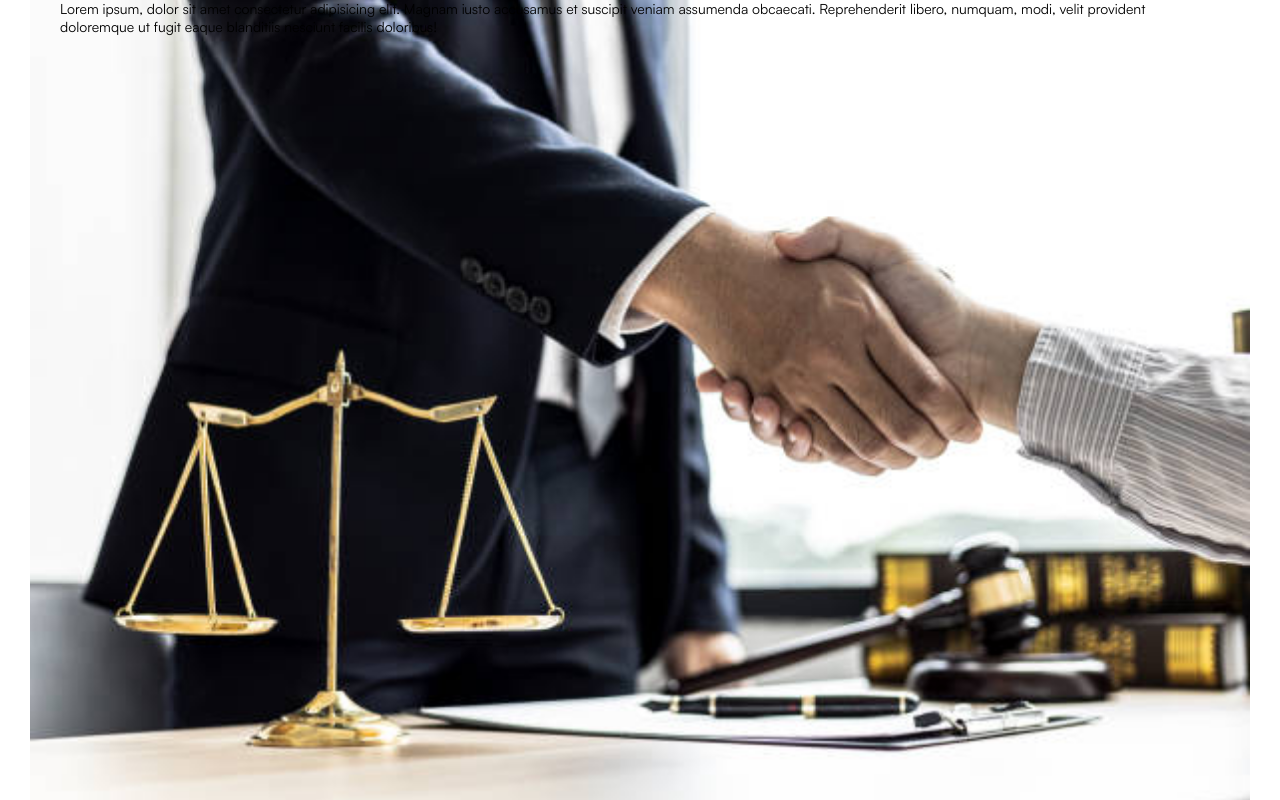
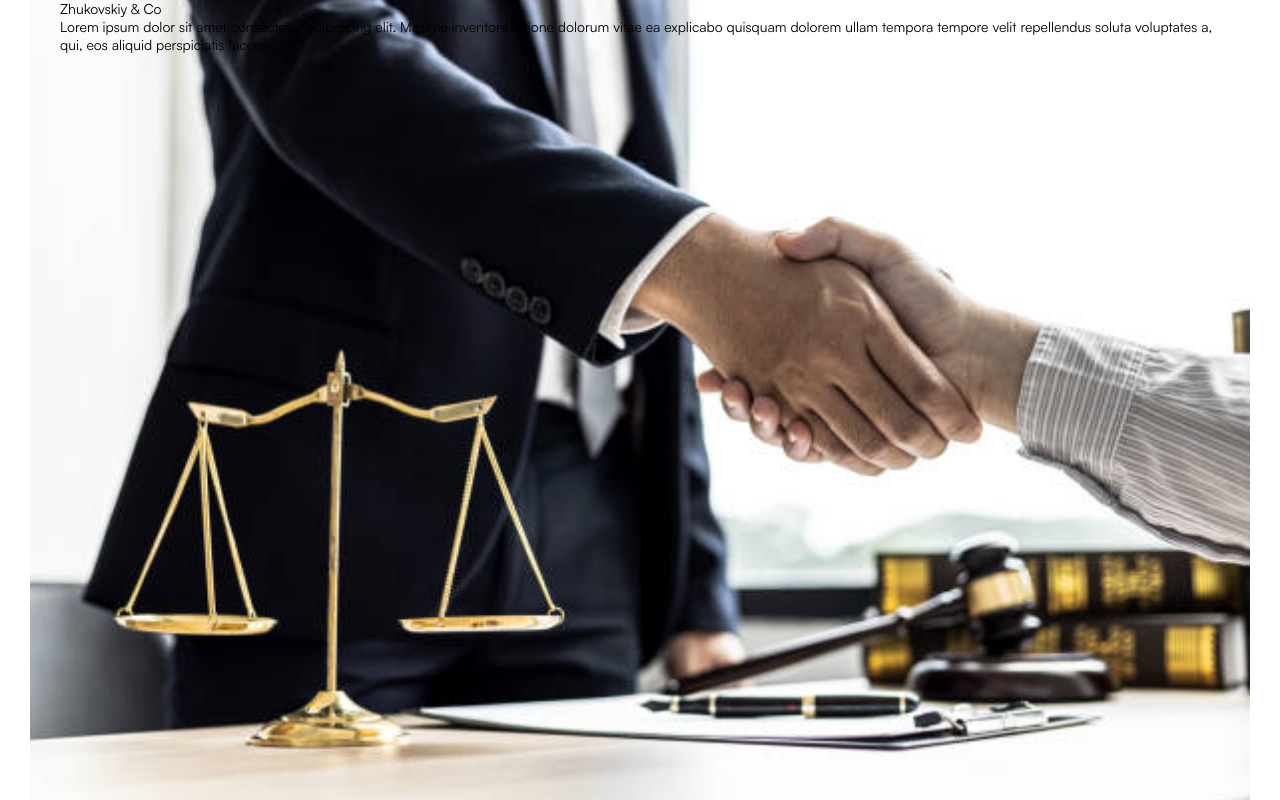
Before and after one commit to Victoria060187/zhykovskiy_project, a React (Create React App) app: page / in a window 1280 px wide. Built offline with nearby package versions, Linux system fonts and the light colour scheme.

Commit message:
added a main page content

```diff
--- a/src/components/mainPage/MainPage.jsx
+++ b/src/components/mainPage/MainPage.jsx
@@ -5,11 +5,14 @@ function MainPage() {
   return (
     <section className="main-page" style={{ backgroundImage: `url(${MainImg})` }}>
       <div className="container">
-        <p>
-          Lorem ipsum, dolor sit amet consectetur adipisicing elit. Magnam iusto accusamus et
-          suscipit veniam assumenda obcaecati. Reprehenderit libero, numquam, modi, velit provident
-          doloremque ut fugit eaque blanditiis nesciunt facilis doloribus!
-        </p>
+        <div className="main-content">
+          <div className="main-title">Zhukovskiy & Co</div>
+          <div className="main-text">
+            Lorem ipsum dolor sit amet consectetur adipisicing elit. Maxime inventore ratione
+            dolorum vitae ea explicabo quisquam dolorem ullam tempora tempore velit repellendus
+            soluta voluptates a, qui, eos aliquid perspiciatis facere.
+          </div>
+        </div>
       </div>
     </section>
   );
```
